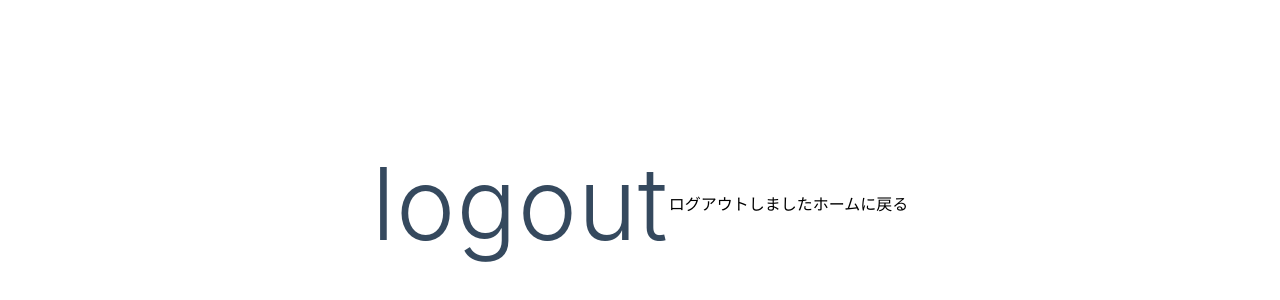
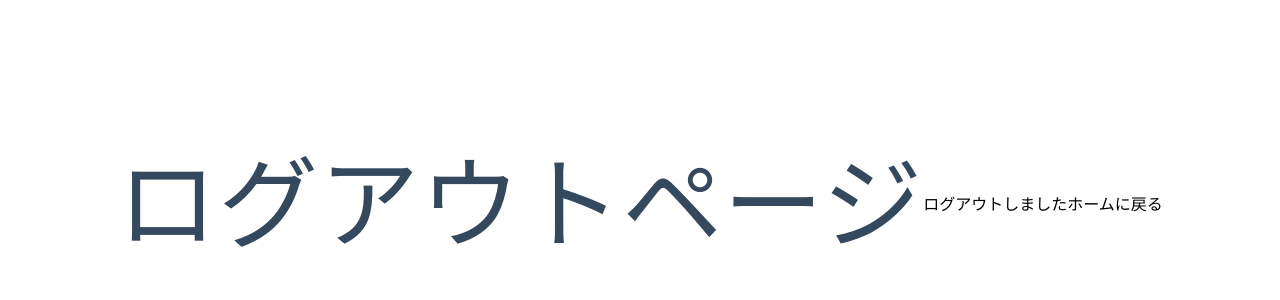
Before and after one commit to tagucch/sample-nuxt-blog, a Nuxt app: page /logout in a window 1280 px wide. Shown: the part 196-496 px from the top of the page. Built offline with nearby package versions, Linux system fonts and the light colour scheme.

Commit message:
ちょっとだけ見た目

```diff
--- a/pages/index.vue
+++ b/pages/index.vue
@@ -2,12 +2,9 @@
   <div class="container">
     <div>
       <h1 class="title">sample-nuxt-blog</h1>
-      <div class="link">リンク</div>
       <div>
-        <NuxtLink to="/articles/new">新規作成</NuxtLink>
+        <button><NuxtLink to="/articles/new">新規作成</NuxtLink></button>
       </div>
-      <div>Logged in: {{ isSuccessLogin }}</div>
-      <div>token: {{ token }}</div>
       <template v-for="(article, i) in articles">
         <div class="articleContainer" :key="i">
           <div class="articleTitle">
@@ -20,9 +17,16 @@
           </div>
         </div>
       </template>
-      <div>
-        <button class="logout" @click="signout()">ログアウト</button>
-      </div>
+      <template v-if="isSuccessLogin">
+        <div>
+          <button class="logout" @click="signout()">ログアウト</button>
+        </div>
+      </template>
+      <template v-else>
+        <div>
+          <button class="login"><NuxtLink to="/login">ログイン</NuxtLink></button>
+        </div>
+      </template>
     </div>
   </div>
 </template>
@@ -80,6 +84,10 @@ export default Vue.extend({
   letter-spacing: 1px;
 }
 
+.articleContainer {
+  border: solid 1px black;
+}
+
 .subtitle {
   font-weight: 300;
   font-size: 42px;
--- a/pages/login.vue
+++ b/pages/login.vue
@@ -1,6 +1,6 @@
 <template>
   <div class="container">
-    <h1 class="title">login</h1>
+    <h1 class="title">ログインページ</h1>
     <input id="email" type="email" placeholder="email" v-model="email">
     <input id="password" type="password" placeholder="password" v-model="password">
     <button class="submit" @click="signin()">Submit</button>
@@ -42,6 +42,7 @@ export default Vue.extend({
   margin: 0 auto;
   min-height: 100vh;
   display: flex;
+  flex-direction: column;
   justify-content: center;
   align-items: center;
   text-align: center;
--- a/pages/logout.vue
+++ b/pages/logout.vue
@@ -1,9 +1,9 @@
 <template>
   <div class="container">
-    <h1 class="title">logout</h1>
+    <h1 class="title">ログアウトページ</h1>
     <p>ログアウトしました</p>
     <div>
-      <NuxtLink to="/">ホームに戻る</NuxtLink>
+      <button><NuxtLink to="/">ホームに戻る</NuxtLink></button>
     </div>
   </div>
 </template>
```
